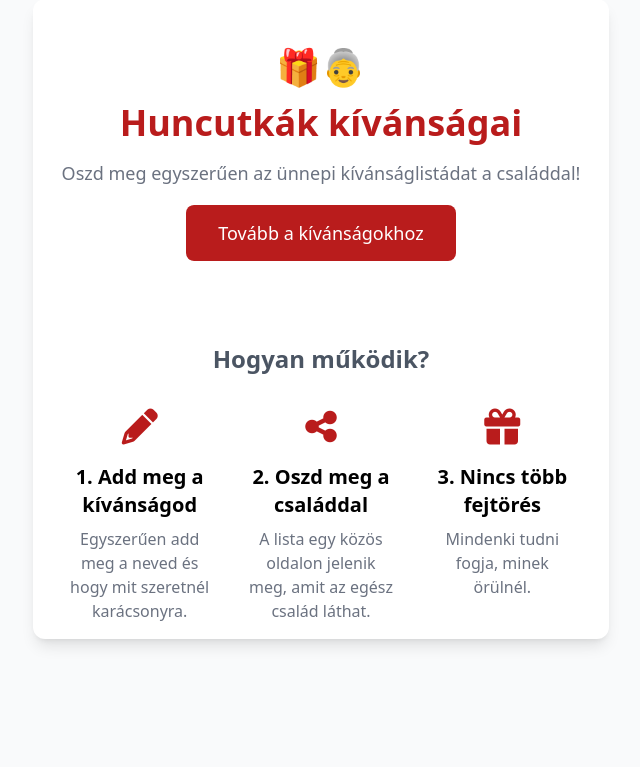
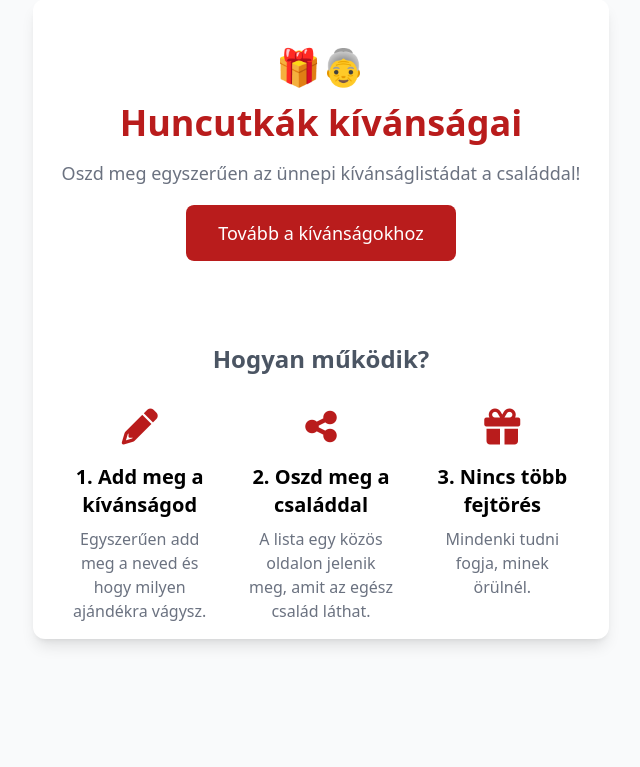
Before and after one commit to odavid87/wishlist, a PHP site: page / in a window 1280 px wide. Shown: the part 33-800 px from the top of the page, without its empty margins (319-959 px from the left). Run offline with PHP 8.4, Linux system fonts and the light colour scheme; some libraries are stand-ins or nearby versions.

Commit message:
UI tweaks

```diff
--- a/app/index.php
+++ b/app/index.php
@@ -22,7 +22,7 @@
             <div class="text-center flex-1">
                 <i class="fas fa-pencil-alt text-red-700 text-4xl mb-4"></i>
                 <h3 class="text-xl font-semibold mb-2">1. Add meg a kívánságod</h3>
-                <p class="text-gray-500">Egyszerűen add meg a neved és hogy mit szeretnél karácsonyra.</p>
+                <p class="text-gray-500">Egyszerűen add meg a neved és hogy milyen ajándékra vágysz.</p>
             </div>
             <div class="text-center flex-1">
                 <i class="fas fa-share-alt text-red-700 text-4xl mb-4"></i>
```
